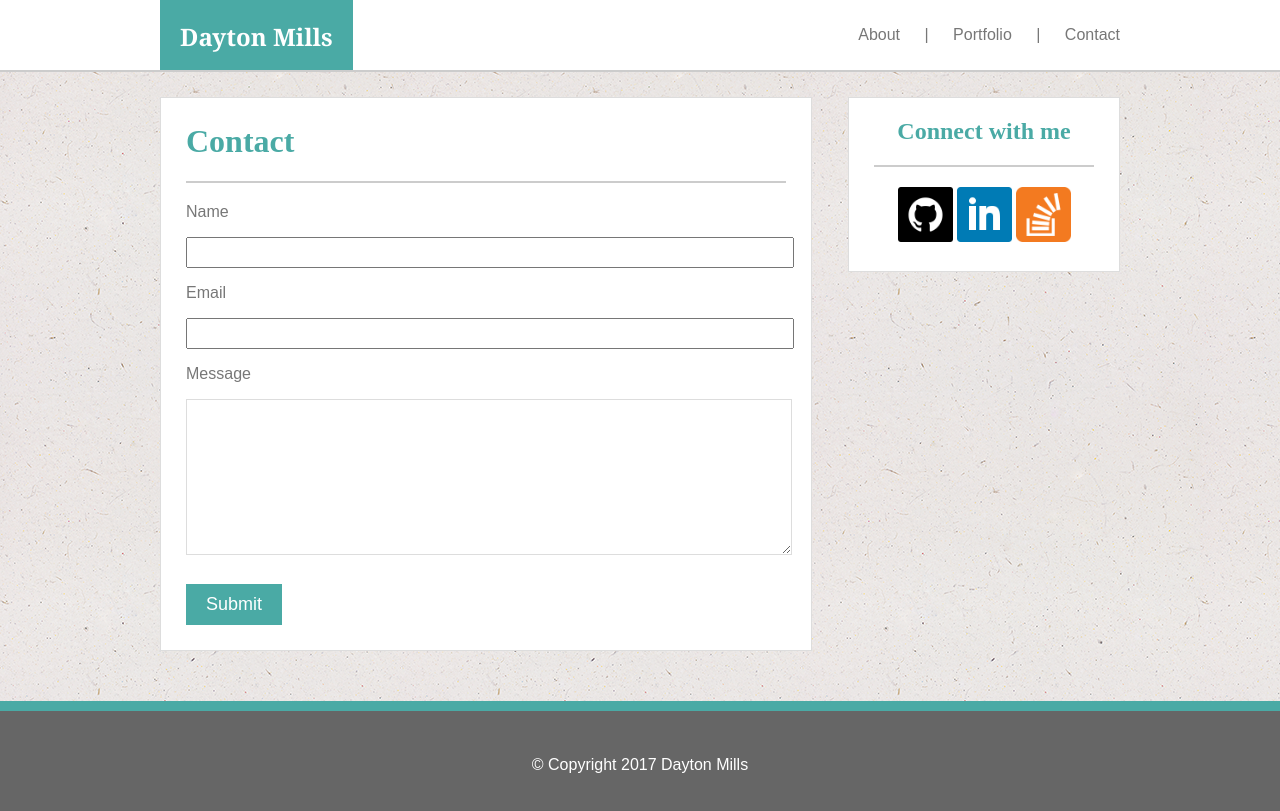
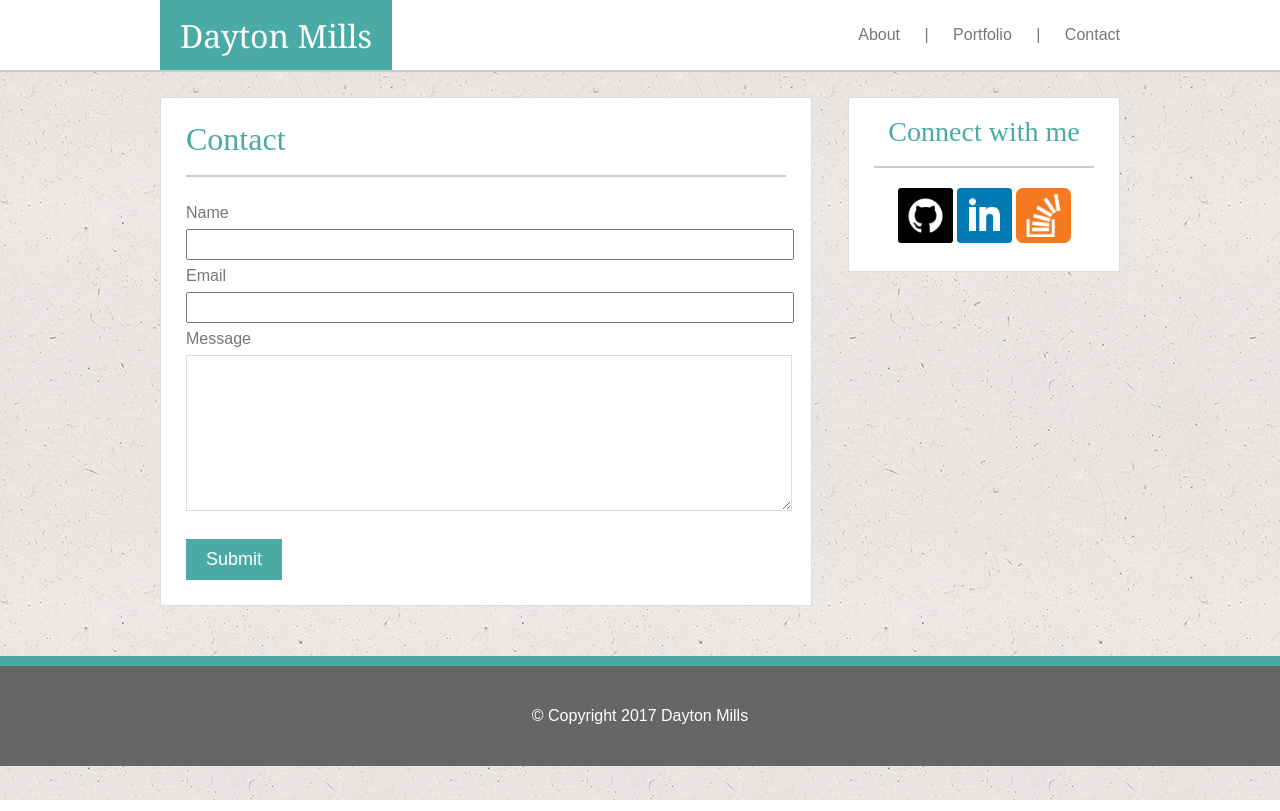
Before and after one commit to daytonmills/Basic-Portfolio, a plain HTML site: page contact.html in a window 1280 px wide. Drawn offline with Linux system fonts and the light colour scheme.

Commit message:
Added reset.css

```diff
--- a/assets/css/style.css
+++ b/assets/css/style.css
@@ -32,6 +32,7 @@ nav
     background-color: #4aaaa5;
     color: white;
     font-family: 'Georgia', Times, Times New Roman, serif;
+    font-size: 32px;
 }
 
 .site-menu
@@ -116,12 +117,15 @@ nav
 
 .main-content h1
 {
+    font-size: 32px;
     margin-top: 0;
     color: #4aaaa5;
 }
 
 .sidebar-content h2
 {
+    font-size: 28px;
+    padding-top: 20px;
     color: #4aaaa5;
     text-align: center;
 }
@@ -179,7 +183,7 @@ footer
 
 #copy
 {
-    line-height: 75px;
+    line-height: 100px;
     vertical-align: middle;
     color: #fff;
 }
@@ -188,7 +192,7 @@ footer
 
 form p
 {
-    line-height: normal;
+    line-height: 2;
 }
 
 input
--- a/contact.html
+++ b/contact.html
@@ -2,6 +2,7 @@
 <html>
 <head>
     <title>Basic Portfolio - Contact</title>
+    <link rel="stylesheet" type="text/css" href="assets/css/reset.css"/>
     <link rel="stylesheet" type="text/css" href="assets/css/style.css"/>
 </head>
 
```
Also changed, not shown: index.html (+1 -0 lines), portfolio.html (+1 -0 lines).
